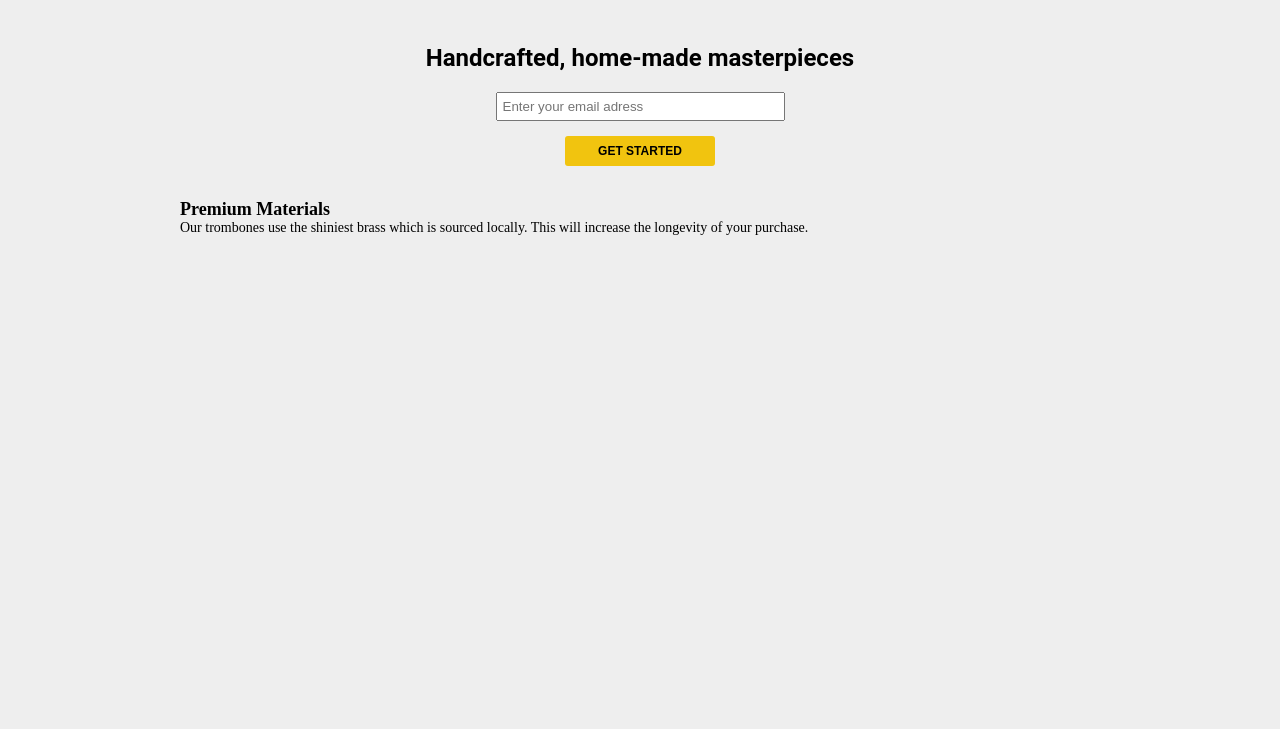
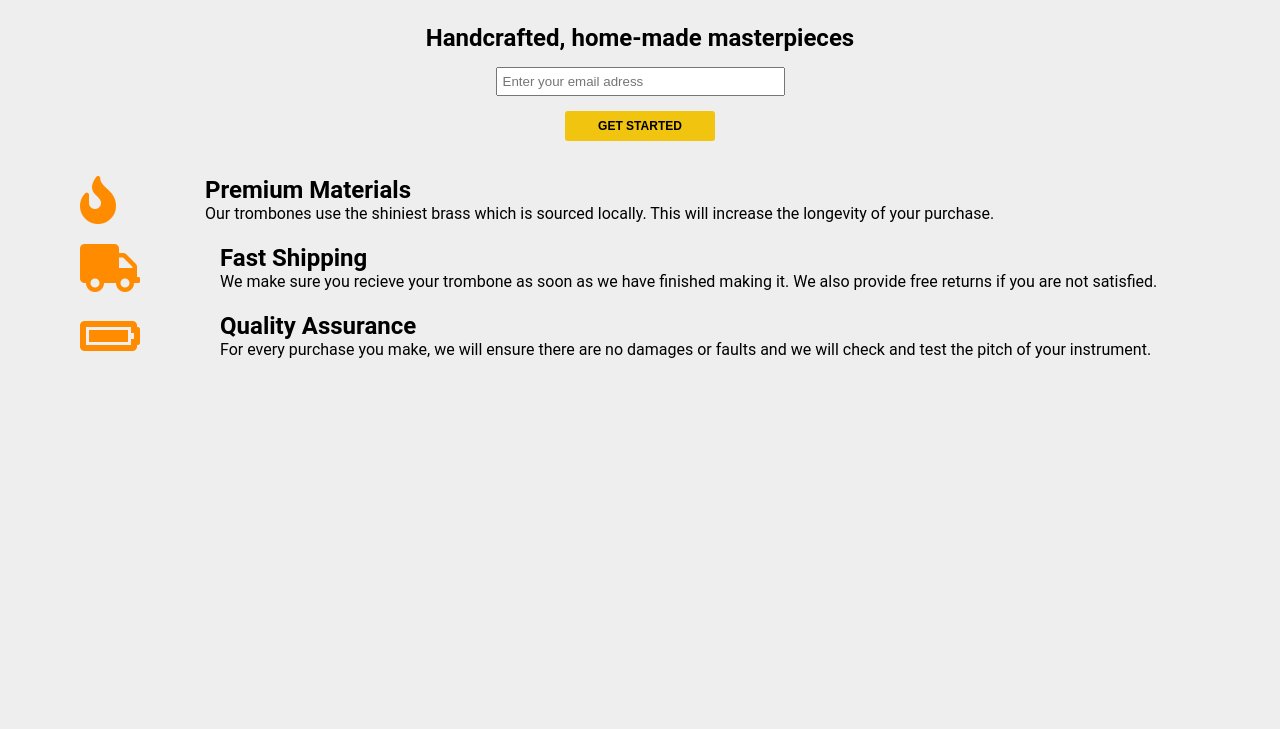
Before and after one commit to RedEyesVij/original-trambones, a website built with Vite: page index.html in a window 1280 px wide. Shown: the part 71-800 px from the top of the page. Built offline with nearby package versions, Linux system fonts and the light colour scheme.

Commit message:
icons added to p

```diff
--- a/index.html
+++ b/index.html
@@ -6,6 +6,8 @@
   <link rel="icon" type="image/svg+xml" href="/vite.svg" />
   <meta name="viewport" content="width=device-width, initial-scale=1.0" />
   <title>Original Trambones</title>
+  <link rel="stylesheet" href="https://use.fontawesome.com/releases/v5.8.1/css/all.css"
+    integrity="sha384-50oBUHEmvpQ+1lW4y57PTFmhCaXp0ML5d60M1M7uH2+nqUivzIebhndOJK28anvf" crossorigin="anonymous">
 </head>
 
 <body>
@@ -37,12 +39,42 @@
   </form>
 
   <div class="main-cantainer">
+    <div class="icon">
+      <i class="fa fa-3x fa-fire"></i>
+    </div>
+    <!-- <img class="icon" src="/public/fire.png" alt="fire logo"> -->
+    <div>
+      <h2>Premium Materials</h2>
+      <p>Our trombones use the shiniest brass which is sourced locally. This will increase the
+        longevity of your purchase.
+      </p>
+    </div>
+  </div>
 
-    <p class="bold-text">Premium Materials</p>
-    <p class="description">Our trombones use the shiniest brass which is sourced locally. This will increase the
-      longevity of your purchase.
-    </p>
+  <div class="main-cantainer">
+    <div class="icon">
+      <i class="fa fa-3x fa-truck"></i>
+    </div>
+    <div>
+      <h2>Fast Shipping</h2>
+      <p>We make sure you recieve your trombone as soon as we have finished making it. We also provide free returns if
+        you are not satisfied.
+      </p>
+    </div>
   </div>
+
+  <div class="main-cantainer">
+    <div class="icon">
+      <i class="fa fa-3x fa-battery-full" aria-hidden="true"></i>
+    </div>
+    <div>
+      <h2>Quality Assurance</h2>
+      <p>For every purchase you make, we will ensure there are no damages or faults and we will check and test the pitch
+        of your instrument.
+      </p>
+    </div>
+  </div>
+
   <script type="module" src="/main.js"></script>
 </body>
 
--- a/style.css
+++ b/style.css
@@ -2,6 +2,12 @@ body {
   margin: 0;
   box-sizing: border-box;
   background-color: #eee;
+  font-family: Roboto;
+}
+
+h2,
+p {
+  margin: 0;
 }
 
 .header-container {
@@ -12,6 +18,7 @@ body {
   align-items: center;
   position: sticky;
   top: 0;
+  background-color: #eee;
 }
 
 .logo-container {
@@ -44,15 +51,12 @@ body {
   text-align: center;
 }
 
-h2 {
-  font-family: Roboto;
-}
-
 .input-post {
   display: flex;
   justify-content: center;
   align-items: center;
   flex-direction: column;
+  margin-top: 15px;
 }
 
 #email {
@@ -75,16 +79,13 @@ h2 {
 }
 
 .main-cantainer {
-  padding-left: 180px;
+  display: flex;
+  padding-left: 80px;
+  padding-top: 20px;
 }
 
-.bold-text {
-  font-weight: bold;
-  font-size: 18px;
-  margin-bottom: 0;
+.icon {
+  min-width: 45px;
+  padding-right: 80px;
+  color: darkorange;
 }
-
-.description {
-  font-size: 14px;
-  margin-top: 0;
-}
```
Also changed, not shown: public/fire.png (added).
